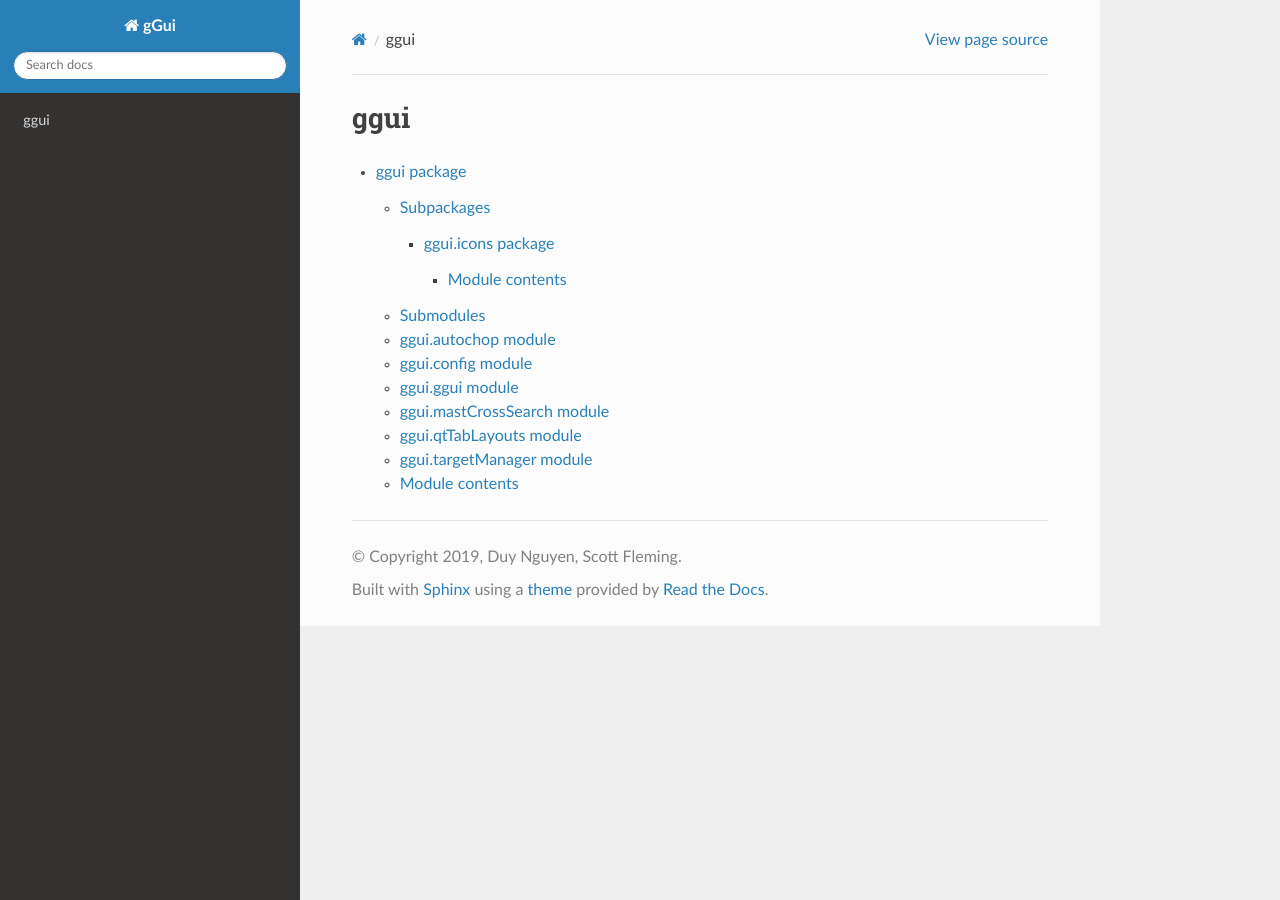
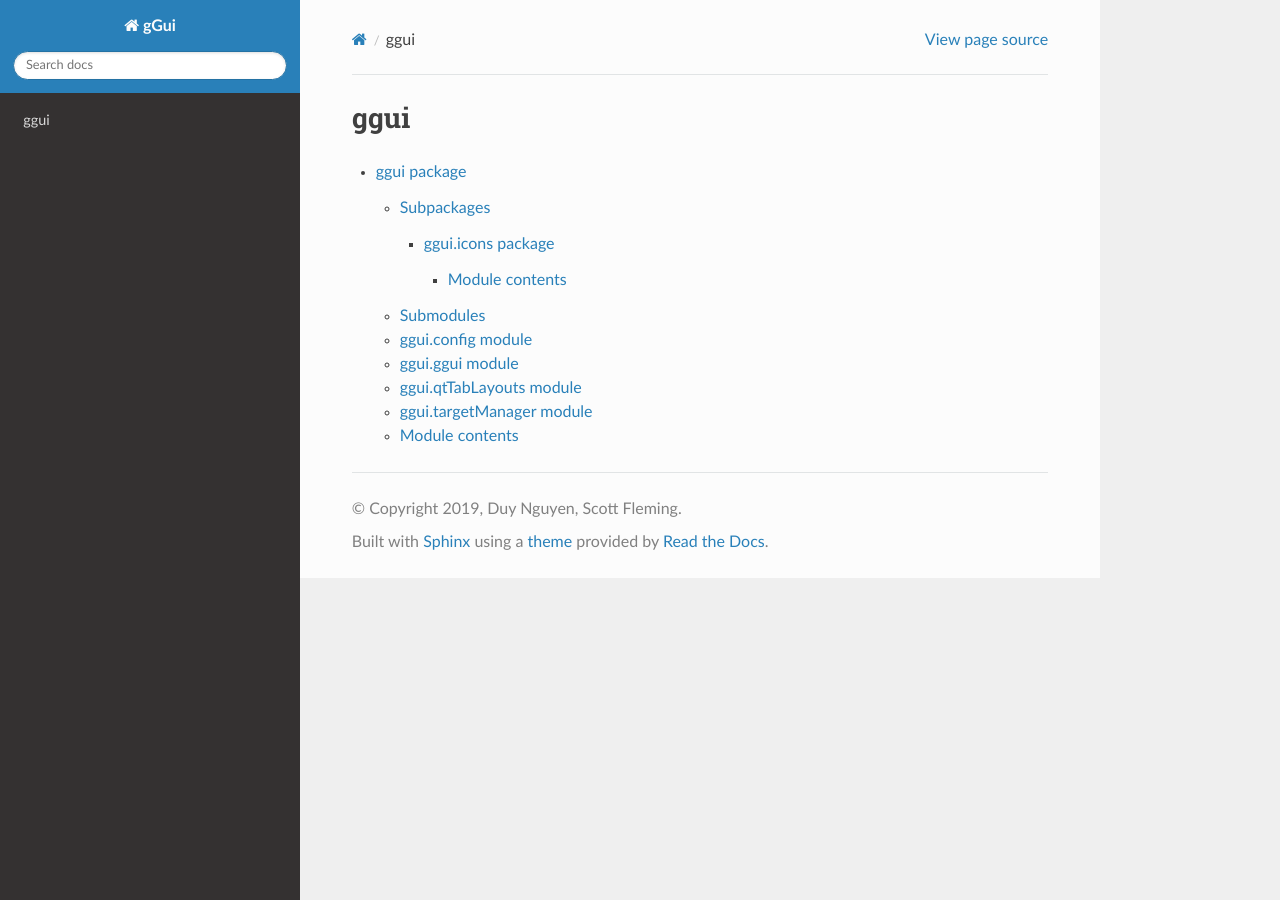
Before and after one commit to gphoton-tools/ggui, a Sphinx documentation site: the page built from docs/source/modules.rst, in a window 1280 px wide. Built offline with Sphinx 7.4.7 and the Read the Docs theme 2.0.0, drawn with Linux system fonts in a browser that asks for light colours.

Commit message:
Removed autochop and mastcrosssearch from documentation

```diff
--- a/docs/source/ggui.rst
+++ b/docs/source/ggui.rst
@@ -11,14 +11,6 @@ Subpackages
 Submodules
 ----------
 
-ggui.autochop module
---------------------
-
-.. automodule:: ggui.autochop
-    :members:
-    :undoc-members:
-    :show-inheritance:
-
 ggui.config module
 ------------------
 
@@ -31,14 +23,6 @@ ggui.ggui module
 ----------------
 
 .. automodule:: ggui.ggui
-    :members:
-    :undoc-members:
-    :show-inheritance:
-
-ggui.mastCrossSearch module
----------------------------
-
-.. automodule:: ggui.mastCrossSearch
     :members:
     :undoc-members:
     :show-inheritance:
```
